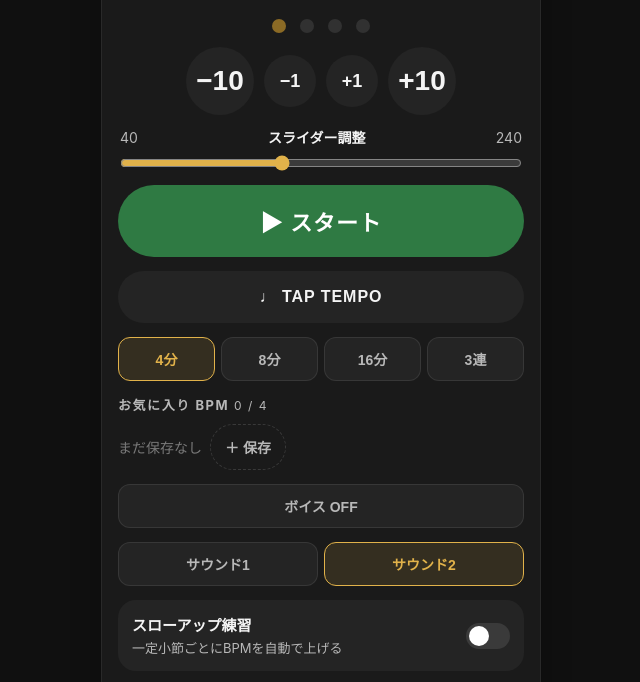
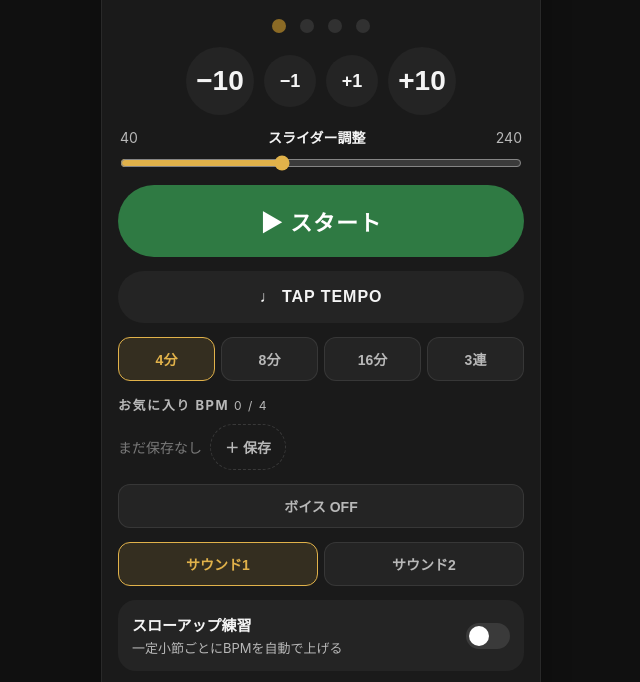
Before and after one commit to tamakenlespo-stack/-metronome, a plain HTML site: page index.html in a window 1280 px wide. Shown: the part 258-940 px from the top of the page, without its empty margins (319-959 px from the left). Drawn offline with Linux system fonts and the light colour scheme.

Commit message:
Change sound mode from 'pro' to 'classic'

```diff
--- a/index.html
+++ b/index.html
@@ -308,7 +308,7 @@
   let accentOn = true;
   let subdivision = 1;
   let voiceOn = false;
-  let soundMode = "pro";
+  let soundMode = "classic";
 
   let audioCtx = null, nextNoteTime = 0, schedulerId = null;
   let flashTimers = [], voiceTimers = [], schedulerRunId = 0;
```
